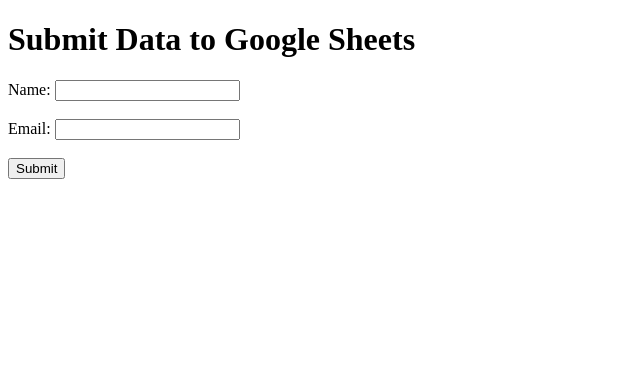
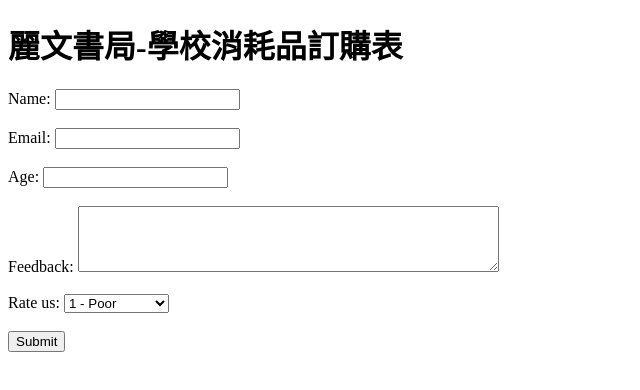
Before and after one commit to Rfcxz-0052/spin, a website: page index.html in a window 1280 px wide. Shown: the whole page, without its empty margins (0-640 px from the left). Drawn offline with Linux system fonts and the light colour scheme.

Commit message:
內容增加

```diff
--- a/index.html
+++ b/index.html
@@ -7,20 +7,40 @@
     <link rel="icon" href="favicon.ico" type="image/x-icon">
 </head>
 <body>
-    <h1>Submit Data to Google Sheets</h1>
+    <h1>麗文書局-學校消耗品訂購表</h1>
     <form id="myForm">
         <label for="name">Name:</label>
         <input type="text" id="name" name="name" required><br><br>
+
         <label for="email">Email:</label>
         <input type="email" id="email" name="email" required><br><br>
+
+        <label for="age">Age:</label>
+        <input type="number" id="age" name="age"><br><br>
+
+        <label for="feedback">Feedback:</label>
+        <textarea id="feedback" name="feedback" rows="4" cols="50"></textarea><br><br>
+
+        <label for="rating">Rate us:</label>
+        <select id="rating" name="rating">
+            <option value="1">1 - Poor</option>
+            <option value="2">2 - Fair</option>
+            <option value="3">3 - Good</option>
+            <option value="4">4 - Very Good</option>
+            <option value="5">5 - Excellent</option>
+        </select><br><br>
+
         <button type="submit">Submit</button>
     </form>
+
     <script>
         const form = document.getElementById('myForm');
 form.addEventListener('submit', async (e) => {
     e.preventDefault();
     const formData = new FormData(form);
-            const data = Object.fromEntries(formData.entries());
+    const data = Object.fromEntries(formData.entries()); // 轉換為 JSON 格式
+
+    try {
         const response = await fetch('https://spin-sg6f.onrender.com', {
             method: 'POST',
             headers: { 'Content-Type': 'application/json' },
@@ -28,6 +48,10 @@
         });
         const result = await response.json();
         alert(result.message);
+    } catch (error) {
+        console.error('Error:', error);
+        alert('Submission failed.');
+    }
 });
     </script>
 </body>
```
Also changed, not shown: index.js (+3 -6 lines). Lines whose indentation alone changed are shown as unchanged.
